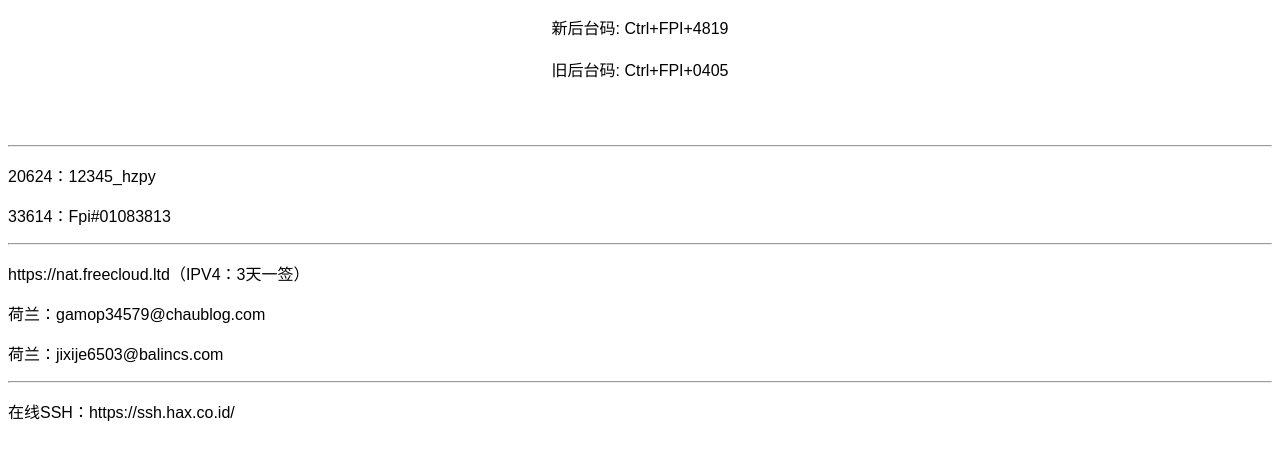
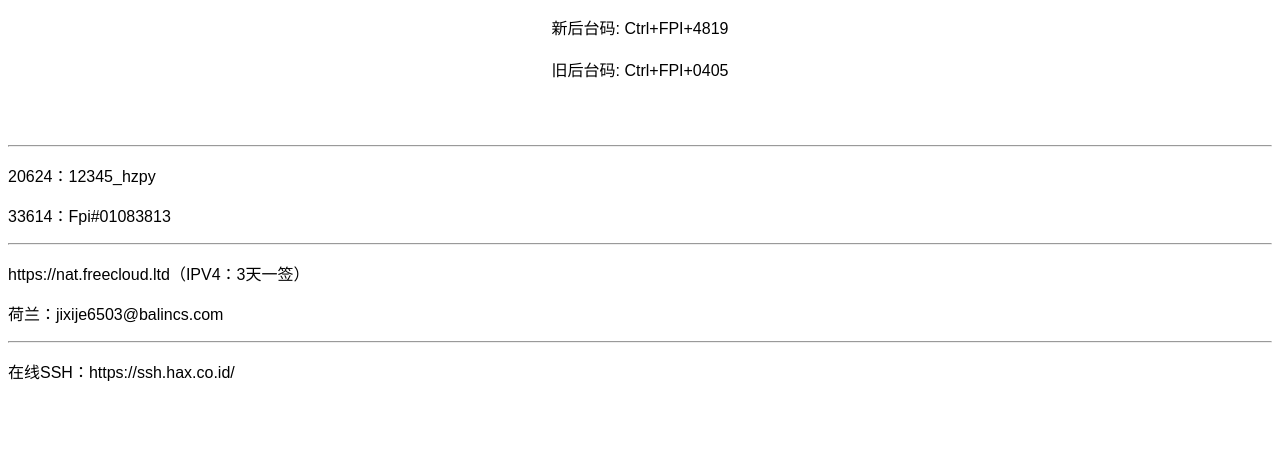
Before and after one commit to codebysnail/codebysnail.github.io, a plain HTML site: page index.html in a window 1280 px wide. Shown: the part 144-604 px from the top of the page. Drawn offline with Linux system fonts and the light colour scheme.

Commit message:
Update index.html

```diff
--- a/index.html
+++ b/index.html
@@ -22,7 +22,6 @@
   <p>33614：Fpi#01083813</p>
   <hr>
   <p>https://nat.freecloud.ltd（IPV4：3天一签）</p>
-  <p>荷兰：gamop34579@chaublog.com</p>
   <p>荷兰：jixije6503@balincs.com</p>
   <hr>
   <p>在线SSH：https://ssh.hax.co.id/</p>
```
